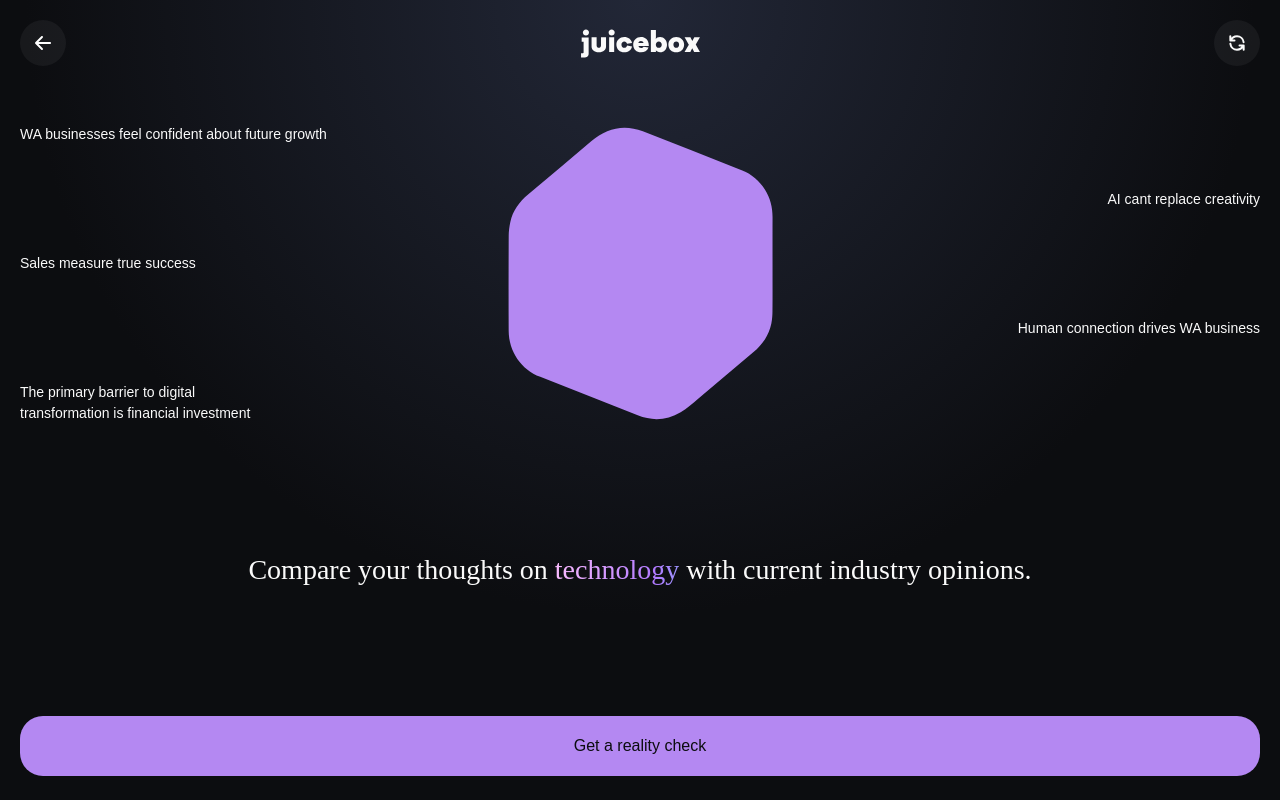
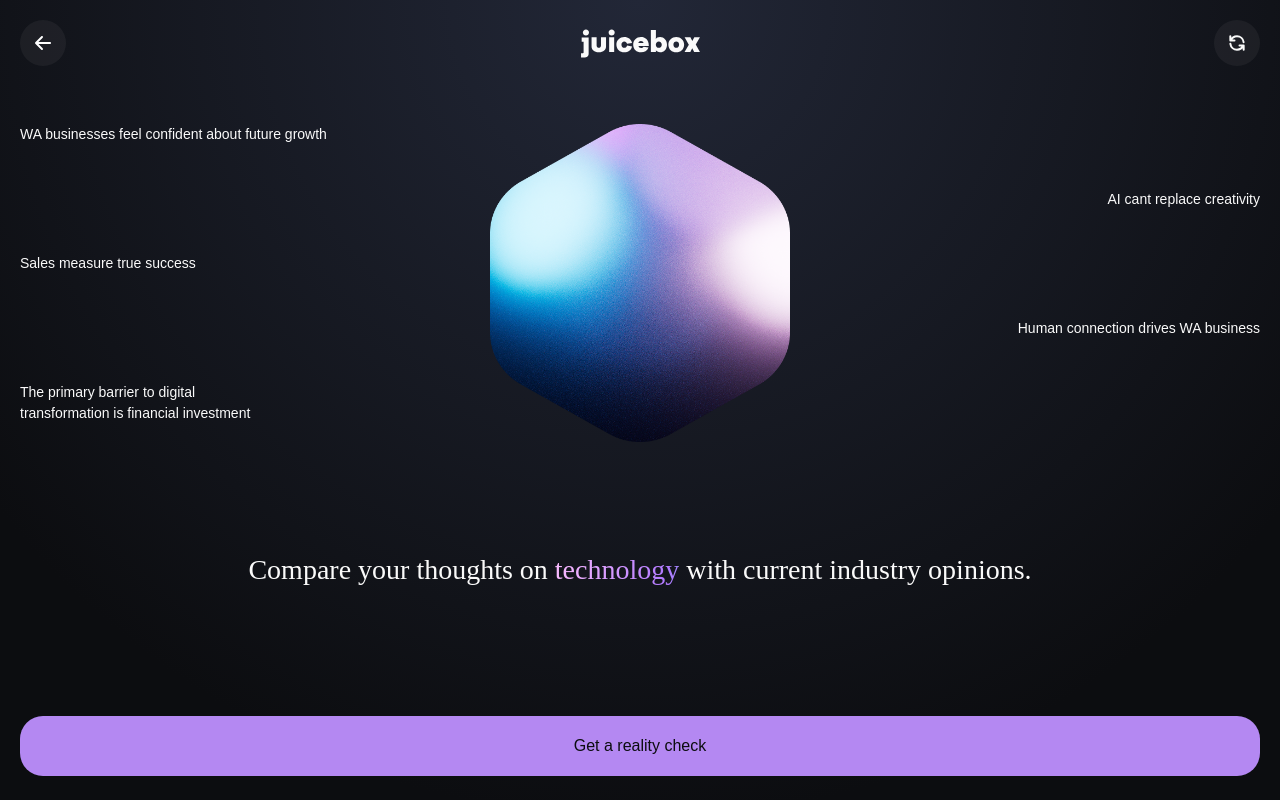
Before and after one commit to angkasa27/juicebox-code-assessment, a Next.js app: page / in a window 1280 px wide. Built offline with nearby package versions, Linux system fonts and the light colour scheme.

Commit message:
Change lottie to static image

```diff
--- a/src/containers/home/home.module.css
+++ b/src/containers/home/home.module.css
@@ -4,7 +4,7 @@
   display: flex;
   flex-direction: column;
   justify-content: space-between;
-  background-image: radial-gradient(circle at top, #222737, #0c0d10 60%);
+  background-image: radial-gradient(circle at top, #222737, #0c0d10 80%);
   padding: 24px 20px
 }
 
@@ -57,7 +57,7 @@
   background: -webkit-linear-gradient(
     0deg,
     #fabbff 0%,
-    #b179ff 80%,
+    #b179ff 90%,
     #6dddff 150%
   );
   -webkit-background-clip: text;
--- a/src/containers/home/home.tsx
+++ b/src/containers/home/home.tsx
@@ -1,8 +1,7 @@
 "use client";
 import styles from "./home.module.css";
-import Lottie from "lottie-react";
-import animationData from "@public/lottie/JB2G_Lottie.json";
 import { HERO_FLOATING } from "@/constants/page";
+import Image from "next/image";
 // import Image from "next/image";
 
 export function Home() {
@@ -10,7 +9,13 @@ export function Home() {
     <main className={styles.page}>
       <div className={styles["hero-container"]}>
         <div className={styles["lottie-mask"]}>
-          <Lottie animationData={animationData} loop autoplay />
+          {/* <Lottie animationData={animationData} loop autoplay /> */}
+          <Image
+            src="/img/hero.png"
+            alt="JB2G Lottie"
+            width={300}
+            height={300}
+          />
         </div>
         <div className={styles["hero-text"]}>
           {HERO_FLOATING.map((text, index) => (
```
Also changed, not shown: public/img/hero.png (added), src/app/tutorial/page.tsx (added).
